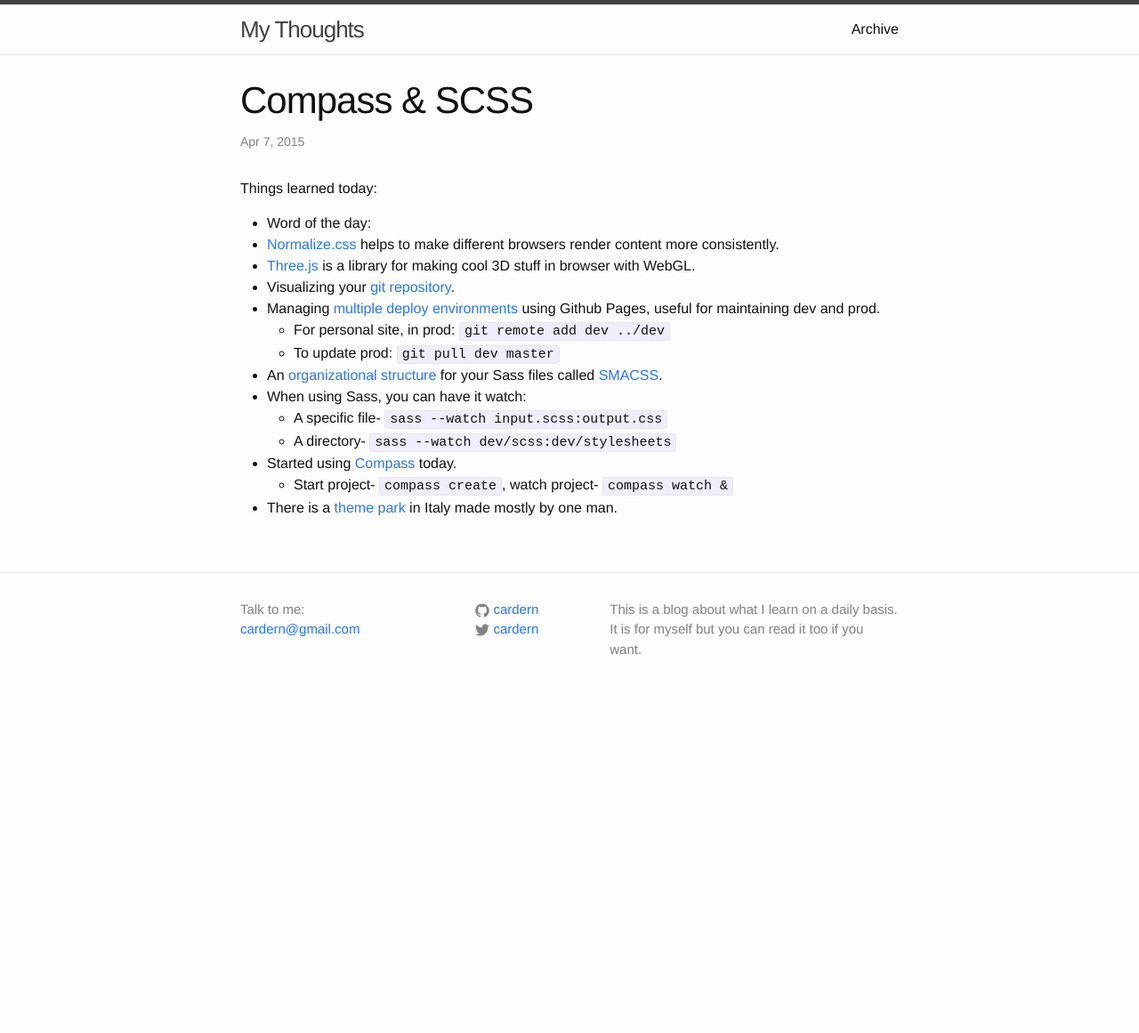
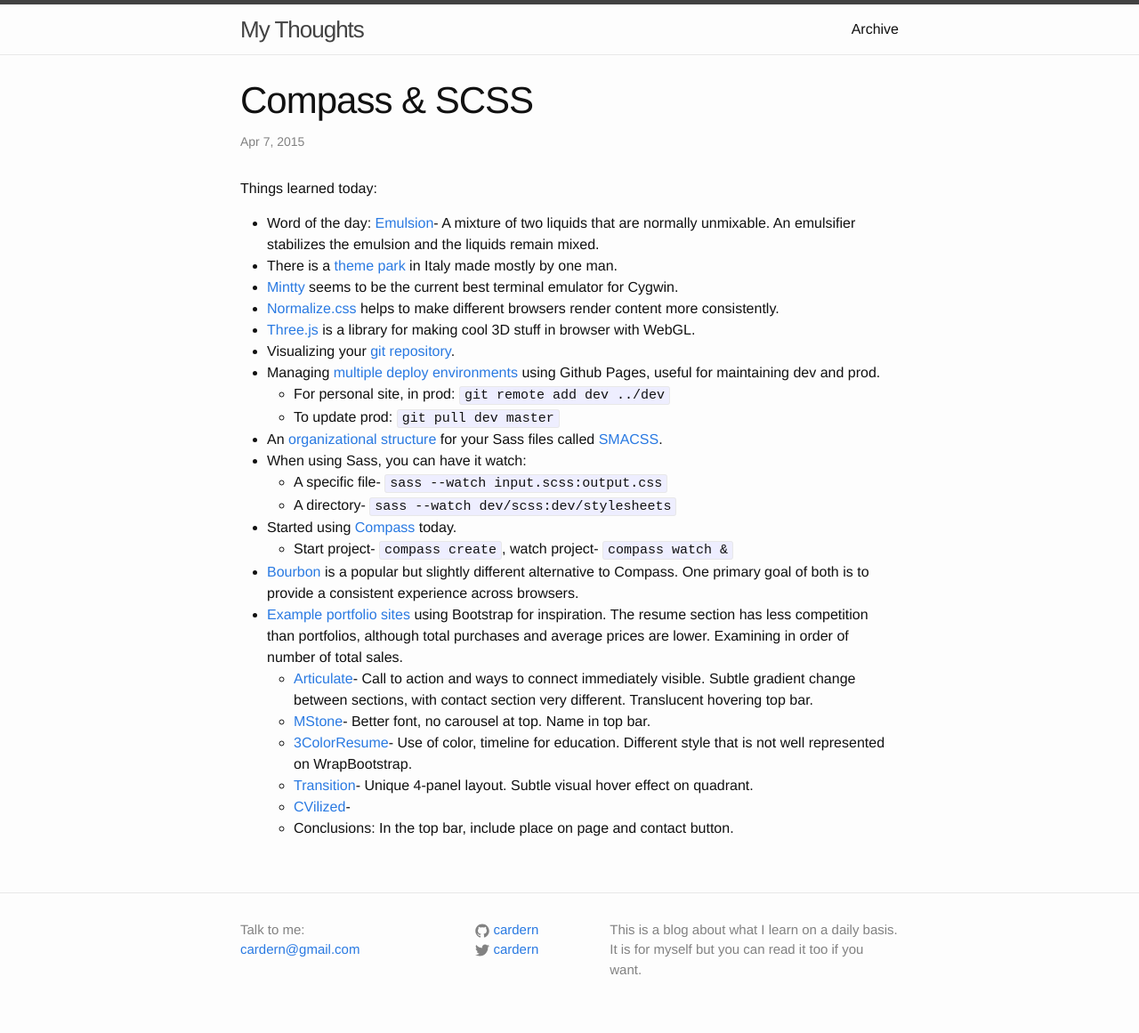
Before and after one commit to cardern/blog, a Jekyll site: the page built from _posts/2015-04-07-19.markdown, in a window 1280 px wide. Shown: the whole page at 89% size. Built offline with Jekyll 4.4.1, drawn with Linux system fonts in a browser that asks for light colours; before the commit the page ends 900 px from its top, so only the background shows below that.

Commit message:
Compass & SCSS

````diff
--- a/_posts/2015-04-07-19.markdown
+++ b/_posts/2015-04-07-19.markdown
@@ -5,7 +5,9 @@
 ---
 Things learned today:
 
-* Word of the day:
+* Word of the day: [Emulsion](http://en.wikipedia.org/wiki/Emulsion)- A mixture of two liquids that are normally unmixable. An emulsifier stabilizes the emulsion and the liquids remain mixed.
+* There is a [theme park](https://vimeo.com/76694540) in Italy made mostly by one man.
+* [Mintty](https://code.google.com/p/mintty/) seems to be the current best terminal emulator for Cygwin.
 * [Normalize.css](http://necolas.github.io/normalize.css/) helps to make different browsers render content more consistently.
 * [Three.js](http://threejs.org/docs/#Manual/Introduction/Creating_a_scene) is a library for making cool 3D stuff in browser with WebGL.
 * Visualizing your [git repository](http://think-like-a-git.net/sections/graphs-and-git/visualizing-your-git-repository.html).
@@ -18,4 +20,11 @@
 	* A directory- ```sass --watch dev/scss:dev/stylesheets```
 * Started using [Compass](http://compass-style.org/help/tutorials/) today.
 	* Start project- ```compass create```, watch project- ```compass watch &```
-* There is a [theme park](https://vimeo.com/76694540) in Italy made mostly by one man.
+* [Bourbon](http://bourbon.io/) is a popular but slightly different alternative to Compass. One primary goal of both is to provide a consistent experience across browsers.
+* [Example portfolio sites](https://wrapbootstrap.com/themes/resumes-cv) using Bootstrap for inspiration. The resume section has less competition than portfolios, although total purchases and average prices are lower. Examining in order of number of total sales.
+	* [Articulate](http://authenticgoods.co/wrapbootstrap/themes/articulate-v1.1/)- Call to action and ways to connect immediately visible. Subtle gradient change between sections, with contact section very different. Translucent hovering top bar.
+	* [MStone](http://mycookroom.ru/mywork/MStone/1.2/Demo/)- Better font, no carousel at top. Name in top bar.
+	* [3ColorResume](http://kamsolutions.pl/projects/resume/)- Use of color, timeline for education. Different style that is not well represented on WrapBootstrap.
+	* [Transition](http://www.basicoh.com/demo/transition/)- Unique 4-panel layout. Subtle visual hover effect on quadrant.
+	* [CVilized](http://demo.thedevelovers.com/resume/cvilized-1.1/)-
+	* Conclusions: In the top bar, include place on page and contact button.
````
